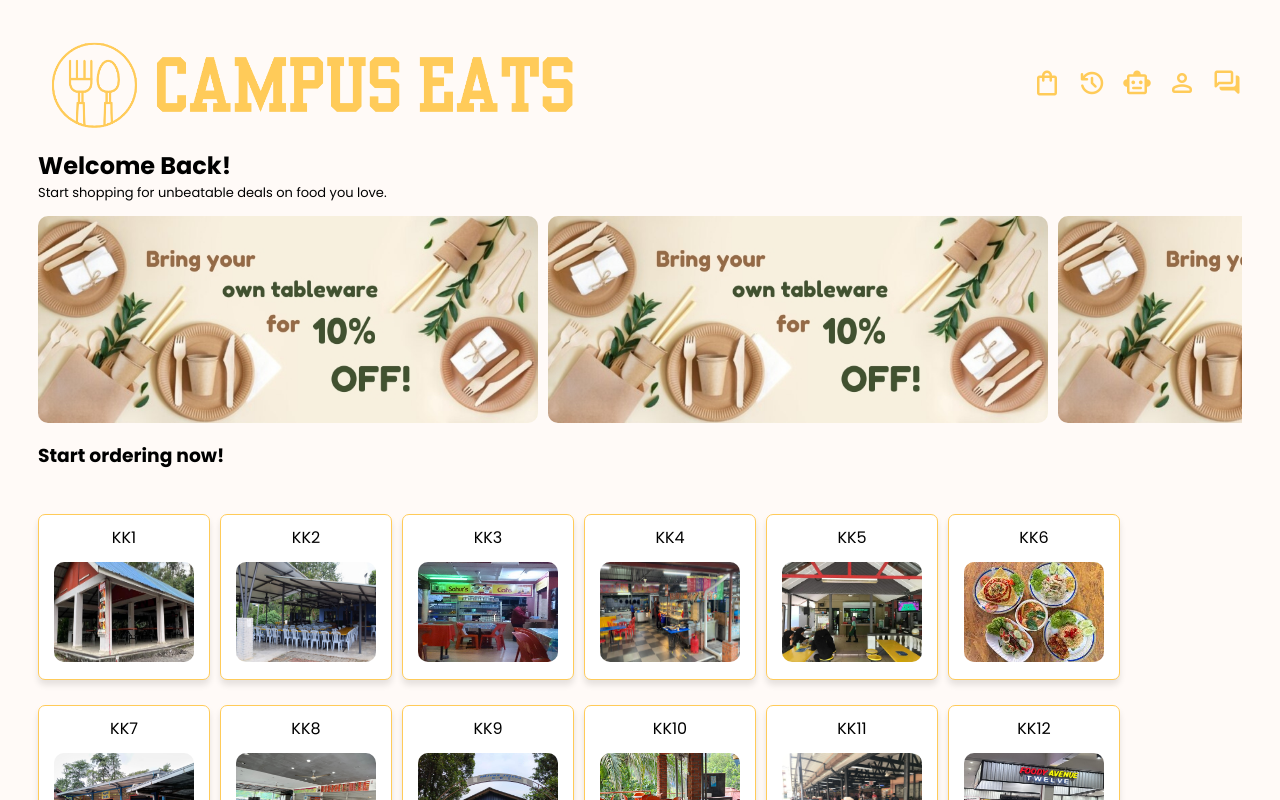
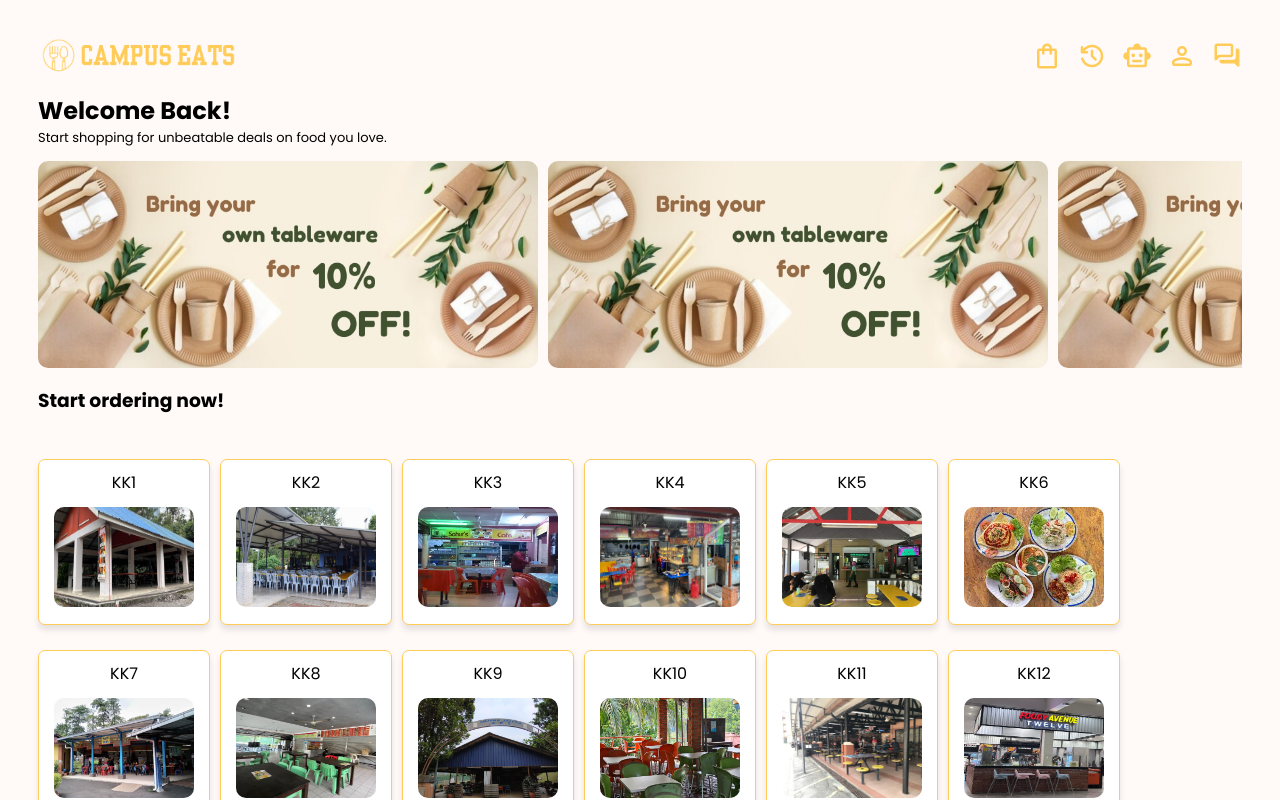
Before and after one commit to ThengPY/Campus-Eats, a React (Create React App) app: page / in a window 1280 px wide. Shown: the top 800 px of the page. Built offline with nearby package versions, Linux system fonts and the light colour scheme.

Commit message:
minor edits

```diff
--- a/src/components/Header.js
+++ b/src/components/Header.js
@@ -8,8 +8,7 @@ function Header({ onCartClick, onOrderHistoryClick, onProfileClick, onMealPlanne
     return (
         <>
             <header>
-                <div className="logo">
-                </div>
+                <div className="logo"></div>
                 <div className="right-icons">
                     <span className="material-symbols-rounded" onClick={onCartClick}>shopping_bag</span>
                     <span className="material-symbols-rounded" onClick={onOrderHistoryClick}>history</span>
--- a/src/styles.css
+++ b/src/styles.css
@@ -22,8 +22,8 @@ h2 {
 .logo {
   background-image: url("./img/logo.png");
   background-size: cover;
-  width: 550px;
-  height: 90px;
+  width: 200px;
+  height: 35px;
   background-repeat: no-repeat;
 }
 
```
